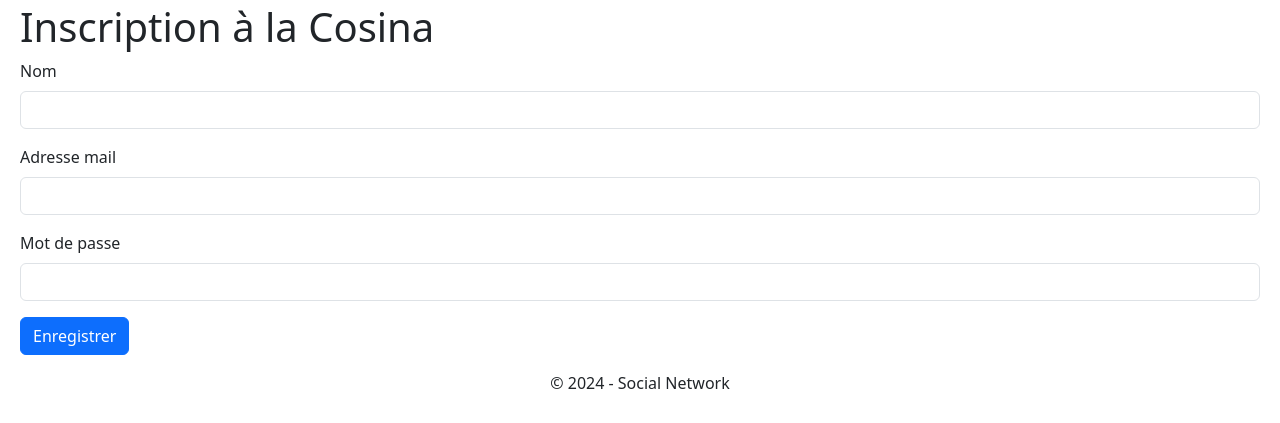
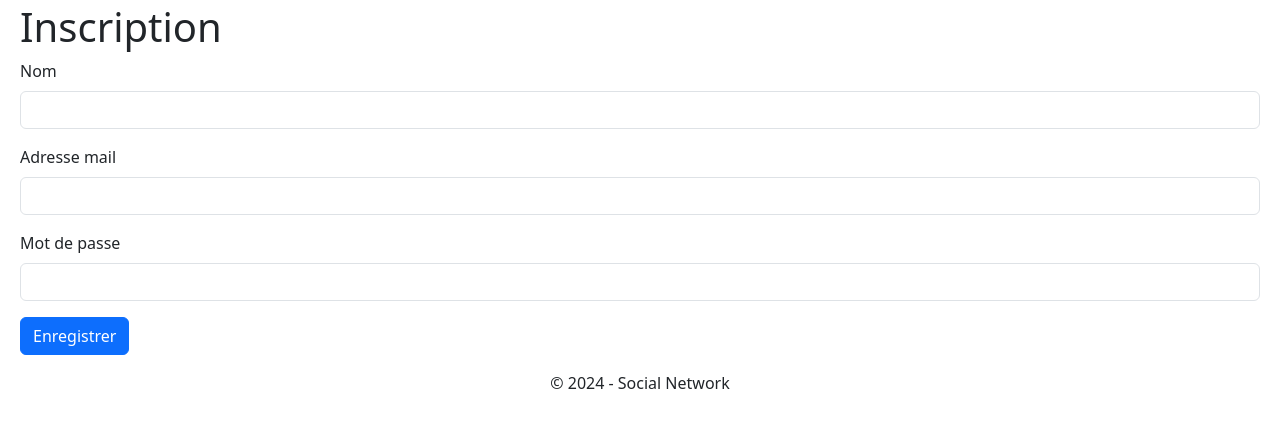
Before and after one commit to Wiiinterz/ControlePHP, a PHP site: template Views/Users/register.php in a window 1280 px wide. Shown: the part 59-482 px from the top of the page. Run offline with PHP 8.4, Linux system fonts and the light colour scheme; the template is opened without the code that fills it, so the values that code supplies are empty.

Commit message:
modification

```diff
--- a/Views/Users/login.php
+++ b/Views/Users/login.php
@@ -1,4 +1,4 @@
-<h1>Connexion à la Cosina</h1>
+<h1>Connexion</h1>
 
 <form action="?c=verifieconnexion" method="post">
     <div class="mb-3">
--- a/Views/Users/register.php
+++ b/Views/Users/register.php
@@ -1,4 +1,4 @@
-<h1>Inscription à la Cosina</h1>
+<h1>Inscription</h1>
 
 <form action="?c=inscrire" method="post">
 
```
